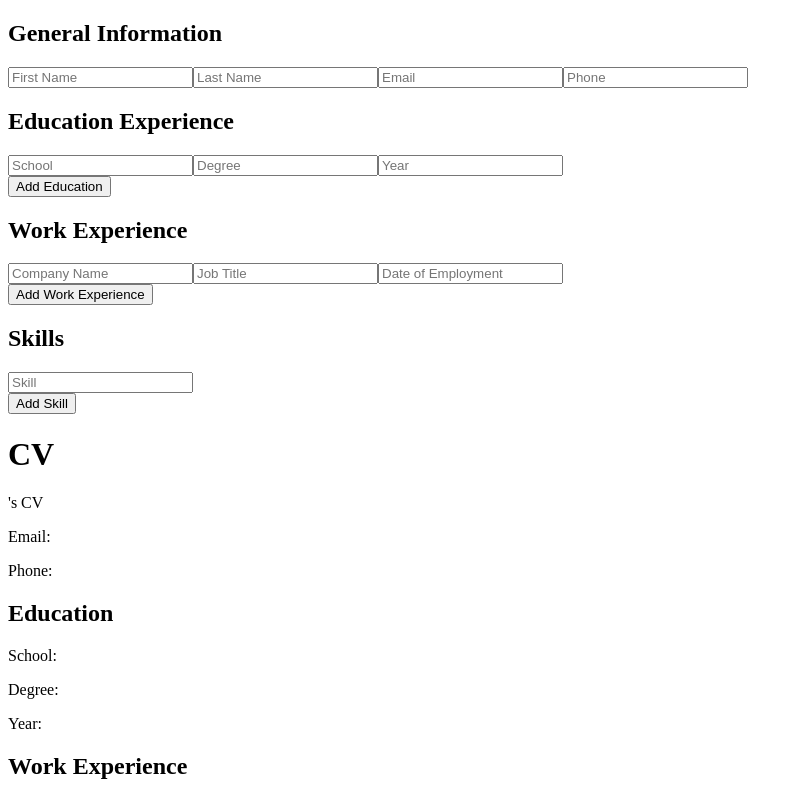
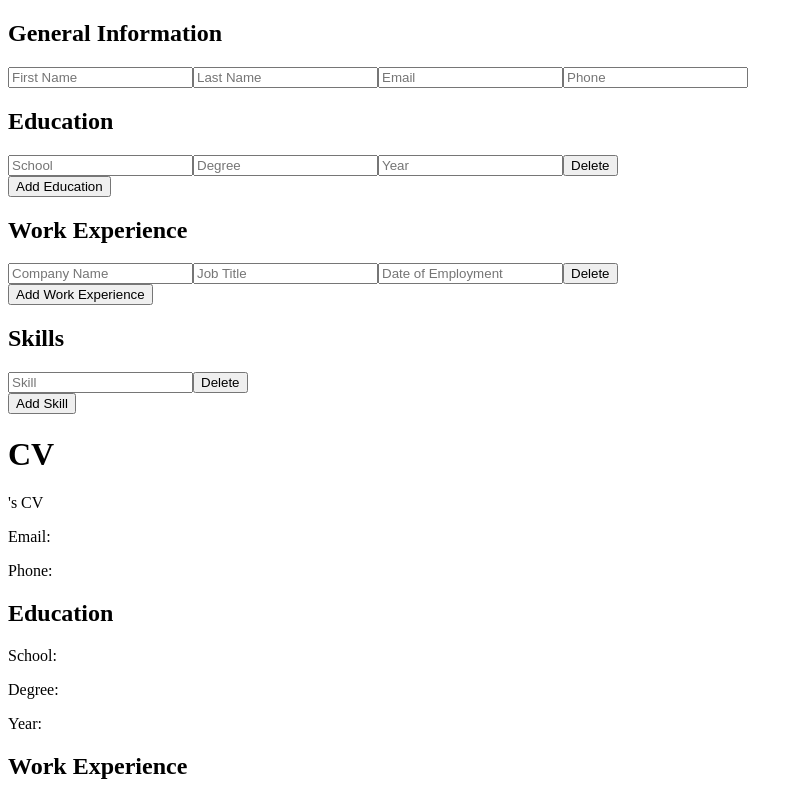
Before and after one commit to morrowdavidson/cv-creator, a React (Vite) app: page / in a window 1280 px wide. Shown: the top 800 px of the page, without its empty margins (0-803 px from the left). Built offline with nearby package versions, Linux system fonts and the light colour scheme.

Commit message:
Implement local storage for state management

```diff
--- a/src/App.jsx
+++ b/src/App.jsx
@@ -1,14 +1,49 @@
-import { useState } from 'react';
+import { useState, useEffect } from 'react';
 import CvForm from './components/cv-form/cv-form.jsx';
 import CvPrint from './components/cv-print/cv-print.jsx';
 
 function App() {
-    const [generalInfo, setGeneralInfo] = useState({
-        firstName: '',
-        lastName: '',
-        email: '',
-        phone: '',
+    const [generalInfo, setGeneralInfo] = useState(()=>{
+      const saved = localStorage.getItem('generalInfo');
+      const initialValue = JSON.parse(saved);
+      return initialValue || {firstName: '', lastName: '',email: '',phone: '',}
     });
+
+    const [educationList, setEducationList] = useState(()=>{
+      const saved = localStorage.getItem('educationList');
+      const initialValue = JSON.parse(saved);
+      return initialValue || [{ school: '', degree: '', year: '' }]
+    });
+
+    const [workList, setWorkList] = useState(()=>{
+      const saved = localStorage.getItem('workList');
+      const initialValue = JSON.parse(saved);
+      return initialValue || [{ company: '', title: '', date: '' }]
+    });
+
+    const [skillList, setSkillList] = useState(()=>{
+      const saved = localStorage.getItem('skillList');
+      const initialValue = JSON.parse(saved);
+      return initialValue || ([{ skill: '' }])
+    });
+
+
+    // Save state to local storage whenever it changes
+    useEffect(() => {
+        localStorage.setItem('generalInfo', JSON.stringify(generalInfo));
+    }, [generalInfo]);
+
+    useEffect(() => {
+        localStorage.setItem('educationList', JSON.stringify(educationList));
+    }, [educationList]);
+
+    useEffect(() => {
+        localStorage.setItem('workList', JSON.stringify(workList));
+    }, [workList]);
+
+    useEffect(() => {
+        localStorage.setItem('skillList', JSON.stringify(skillList));
+    }, [skillList]);
 
     function handleGeneralInfoChange(field, value) {
         // Create a copy of the current generalInfo state
@@ -22,10 +57,6 @@ function App() {
         // Set the updated generalInfo state
         setGeneralInfo(updatedGeneralInfo);
     }
-
-    const [educationList, setEducationList] = useState([{ school: '', degree: '', year: '' }]);
-    const [workList, setWorkList] = useState([{ company: '', title: '', date: '' }]);
-    const [skillList, setSkillList] = useState([{skill: ''}])
 
     return (
         <div>
@@ -44,7 +75,6 @@ function App() {
                 educationList={educationList}
                 workList={workList}
                 skillList={skillList}
-
             />
         </div>
     );
--- a/src/components/cv-form/cv-form.jsx
+++ b/src/components/cv-form/cv-form.jsx
@@ -18,7 +18,7 @@ function CvForm({
     <>
         <h2>General Information</h2>
         <GeneralInfoForm generalInfo={generalInfo} onGeneralInfoChange={onGeneralInfoChange} />
-        <h2>Education Experience</h2>
+        <h2>Education</h2>
         <EducationForm educationList={educationList} setEducationList={setEducationList} />
         <h2>Work Experience</h2>
         <WorkForm workList={workList} setWorkList={setWorkList}/>
--- a/src/components/cv-form/education-form.jsx
+++ b/src/components/cv-form/education-form.jsx
@@ -13,6 +13,16 @@ function EducationForm({ educationList, setEducationList }) {
 
         // Create a new array with the existing educationList and the new entry
         const updatedEducationList = [...educationList, newEducation];
+
+        // Update the state with the new array
+        setEducationList(updatedEducationList);
+    }
+
+    function handleDeleteEducation(index) {
+        // Create a new array without the deleted education
+        const updatedEducationList = educationList.filter(function(_, i) {
+            return i !== index;
+        });
 
         // Update the state with the new array
         setEducationList(updatedEducationList);
@@ -43,6 +53,8 @@ function EducationForm({ educationList, setEducationList }) {
                         value={education.year}
                         onChange={(event) => handleInputChange(index, event)}
                     />
+                     <button type="button" onClick={() => handleDeleteEducation(index)}>Delete</button>
+
                 </div>
             ))}
             <button type="button" onClick={handleAddEducation}>Add Education</button>
--- a/src/components/cv-form/skills-form.jsx
+++ b/src/components/cv-form/skills-form.jsx
@@ -1,42 +1,58 @@
 import PropTypes from 'prop-types';
 
-function Skills ({skillList, setSkillList}){
-    const handleInputChange = (index, event) =>{
+function Skills({ skillList, setSkillList }) {
+    const handleInputChange = (index, event) => {
         const values = [...skillList];
-        values[index][event.target.name]= event.target.value;
+        values[index][event.target.name] = event.target.value;
         setSkillList(values);
     };
 
-    function handleAddSkill(){
-        //Create a new skill entry
-        const newSkill = {skill:''};
+    function handleAddSkill() {
+        // Create a new skill entry
+        const newSkill = { skill: '' };
 
-        //Create a new array with the existing skillList and the new entry
-        const updateSkillList = [...skillList, newSkill]
+        // Create a new array with the existing skillList and the new entry
+        const updatedSkillList = [...skillList, newSkill];
 
-        //Update the state with the new array
-        setSkillList(updateSkillList);
+        // Update the state with the new array
+        setSkillList(updatedSkillList);
     }
 
-    return(
+    function handleDeleteSkill(index) {
+        // Create a new array without the deleted skill
+        const updatedSkillList = skillList.filter(function(_, i) {
+            return i !== index;
+        });
+
+        // Update the state with the new array
+        setSkillList(updatedSkillList);
+    }
+
+    return (
         <>
-        {skillList.map((skill,index)=>
+            {skillList.map((skill, index) => (
                 <div key={index}>
                     <input
                         type="text"
                         name="skill"
                         placeholder="Skill"
                         value={skill.skill}
-            onChange={(event) => handleInputChange(index, event)}/>
+                        onChange={(event) => handleInputChange(index, event)}
+                    />
+                    <button type="button" onClick={() => handleDeleteSkill(index)}>Delete</button>
                 </div>
-        )}
+            ))}
             <button type="button" onClick={handleAddSkill}>Add Skill</button>
         </>
-)
+    );
 }
 
 Skills.propTypes = {
-    skillList: PropTypes.array.isRequired,
+    skillList: PropTypes.arrayOf(
+        PropTypes.shape({
+            skill: PropTypes.string.isRequired,
+        })
+    ).isRequired,
     setSkillList: PropTypes.func.isRequired,
 };
 
--- a/src/components/cv-form/work-form.jsx
+++ b/src/components/cv-form/work-form.jsx
@@ -13,6 +13,16 @@ function WorkForm({ workList, setWorkList }) {
 
         // Create a new array with the existing workList and the new entry
         const updatedWorkList = [...workList, newWork];
+
+        // Update the state with the new array
+        setWorkList(updatedWorkList);
+    }
+
+    function handleDeleteWork(index) {
+        // Create a new array without the deleted work
+        const updatedWorkList = workList.filter(function(_, i) {
+            return i !== index;
+        });
 
         // Update the state with the new array
         setWorkList(updatedWorkList);
@@ -43,6 +53,8 @@ function WorkForm({ workList, setWorkList }) {
                         value={work.date}
                         onChange={(event) => handleInputChange(index, event)}
                     />
+                     <button type="button" onClick={() => handleDeleteWork(index)}>Delete</button>
+
                 </div>
             ))}
             <button type="button" onClick={handleAddWork}>Add Work Experience</button>
--- a/src/components/cv-print/cv-print.jsx
+++ b/src/components/cv-print/cv-print.jsx
@@ -8,6 +8,8 @@ function CvPrint({ generalInfo, educationList, workList, skillList }) {
             <p>Email: {generalInfo.email}</p>
             <p>Phone: {generalInfo.phone}</p>
 
+            {educationList.length > 0 && (
+                <>
                     <h2>Education</h2>
                     {educationList.map((education, index) => (
                         <div key={index}>
@@ -16,7 +18,11 @@ function CvPrint({ generalInfo, educationList, workList, skillList }) {
                             <p>Year: {education.year}</p>
                         </div>
                     ))}
+                </>
+            )}
 
+            {workList.length > 0 && (
+                <>
                     <h2>Work Experience</h2>
                     {workList.map((work, index) => (
                         <div key={index}>
@@ -25,13 +31,18 @@ function CvPrint({ generalInfo, educationList, workList, skillList }) {
                             <p>Date: {work.date}</p>
                         </div>
                     ))}
+                </>
+            )}
+
+            {skillList.length > 0 && (
+                <>
                     <h2>Skills</h2>
                     {skillList.map((skill, index) => (
                         <ul key={index}>
                             <li>{skill.skill}</li>
                         </ul>
-
-            )
+                    ))}
+                </>
             )}
         </div>
     );
```
Lines whose indentation alone changed are shown as unchanged.
